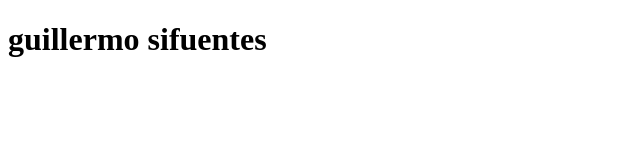
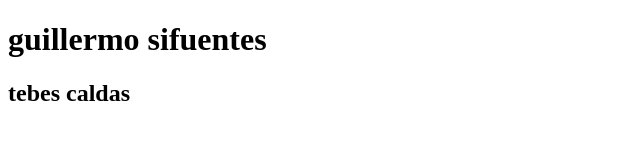
Before and after one commit to guillermosifu/colaborando, a plain HTML site: page index.html in a window 1280 px wide. Shown: the whole page, without its empty margins (0-640 px from the left). Drawn offline with Linux system fonts and the light colour scheme.

Commit message:
rama tebes

```diff
--- a/index.html
+++ b/index.html
@@ -8,5 +8,6 @@
 </head>
 <body>
     <h1>guillermo sifuentes</h1>
+    <h2>tebes caldas</h2>
 </body>
 </html>
```
